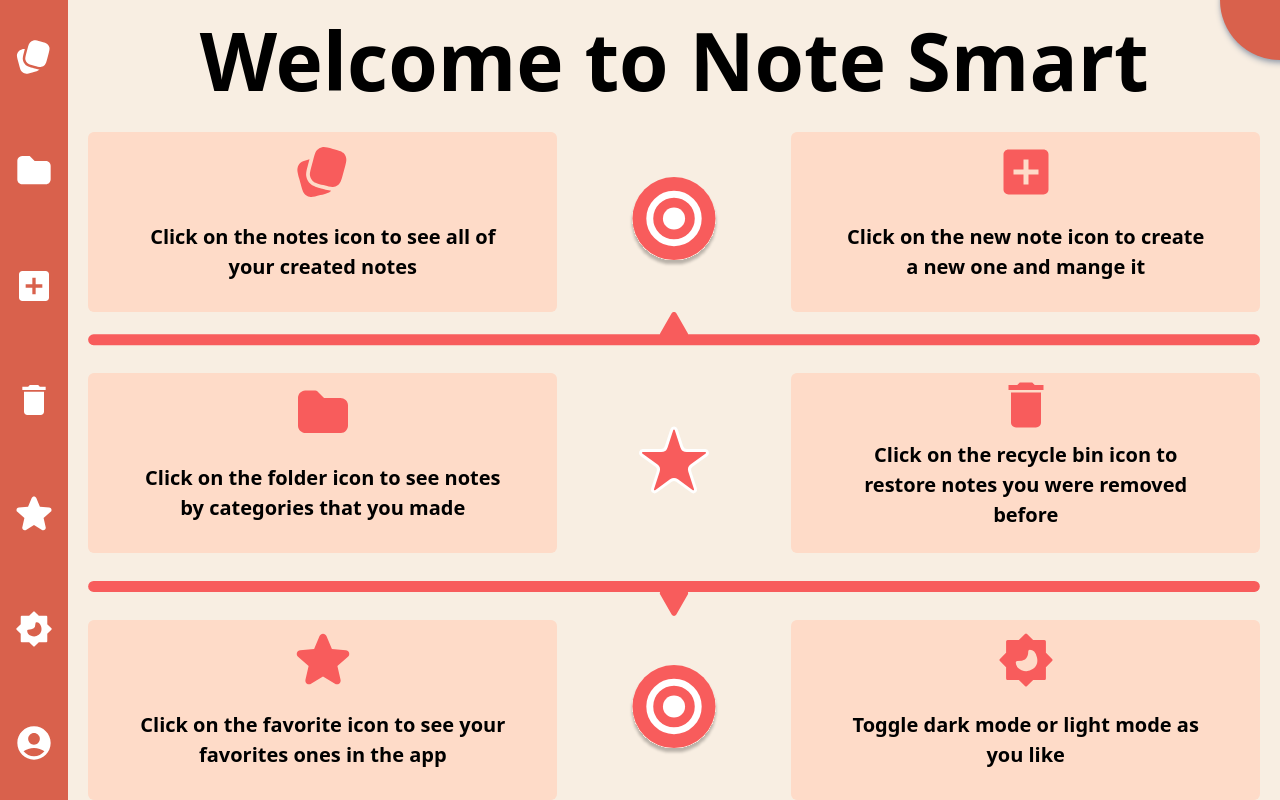
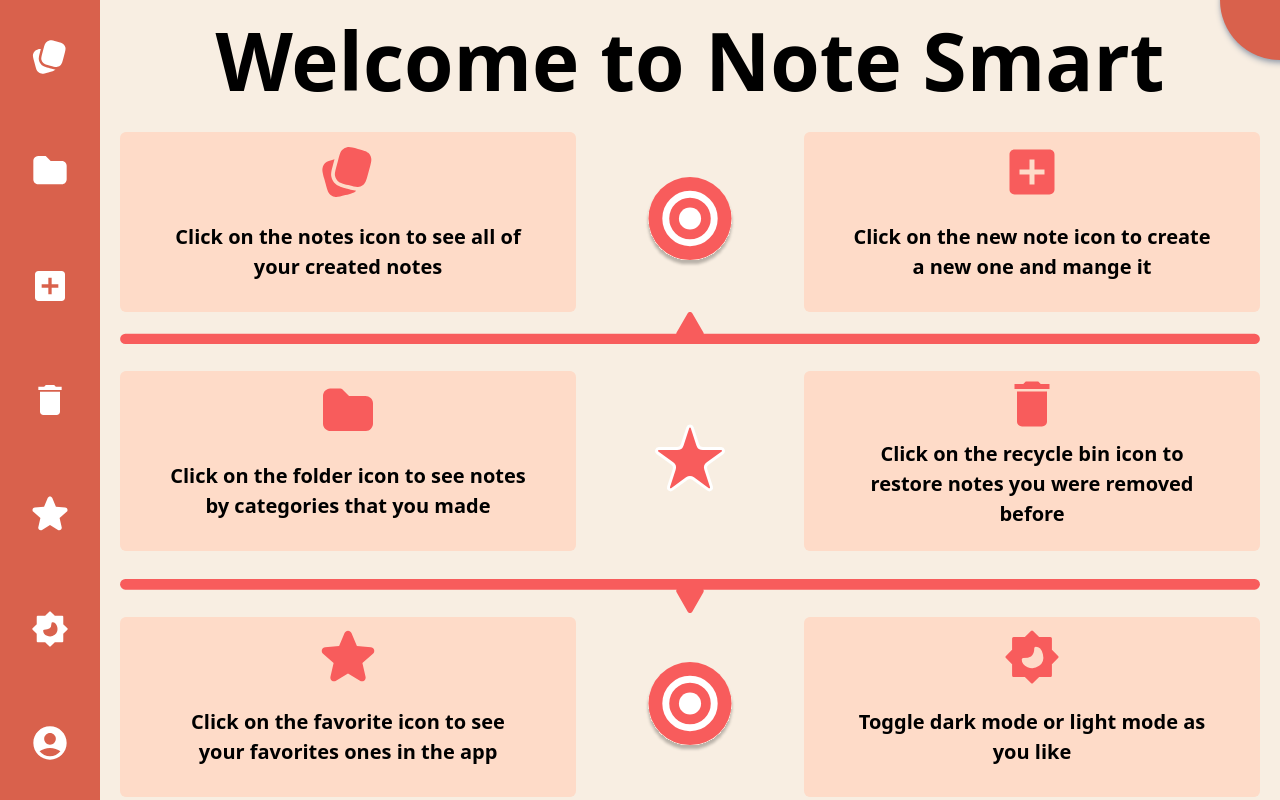
Before and after one commit to Legimmort82/NoteApp, a Next.js app: page / in a window 1280 px wide. Built offline with nearby package versions, Linux system fonts and the light colour scheme.

Commit message:
fixed homPage

```diff
--- a/src/components/Layout.jsx
+++ b/src/components/Layout.jsx
@@ -23,7 +23,7 @@ const Layout = ({ children }) => {
         <Image className="w-[40px] h-[40px] cursor-pointer" src={image6w} onClick={()=>{setDark(!dark)}}/>
         <Image className="w-[40px] h-[40px] cursor-pointer" src={image7w} />
       </div>
-      <div>{children}</div>
+      <div className="flex-1">{children}</div>
     </div>
   );
 };
```
